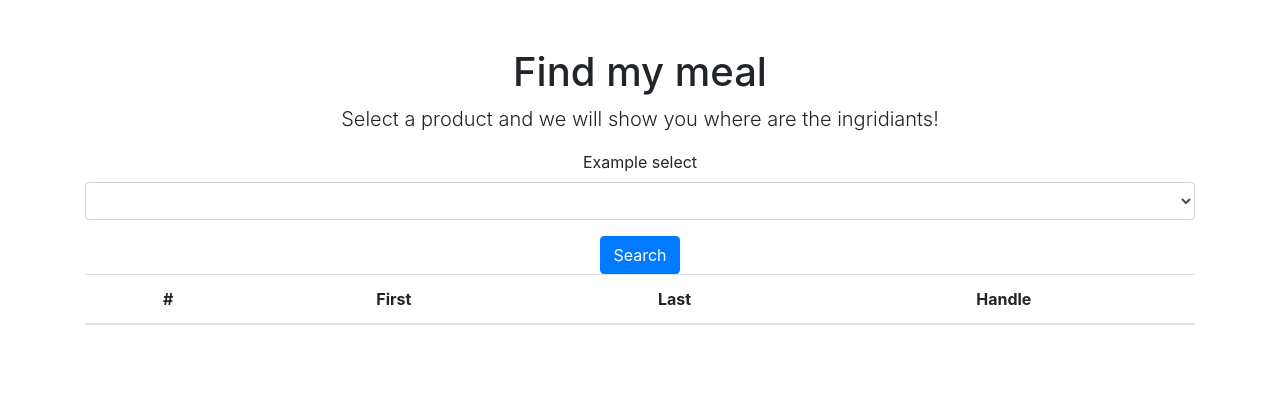
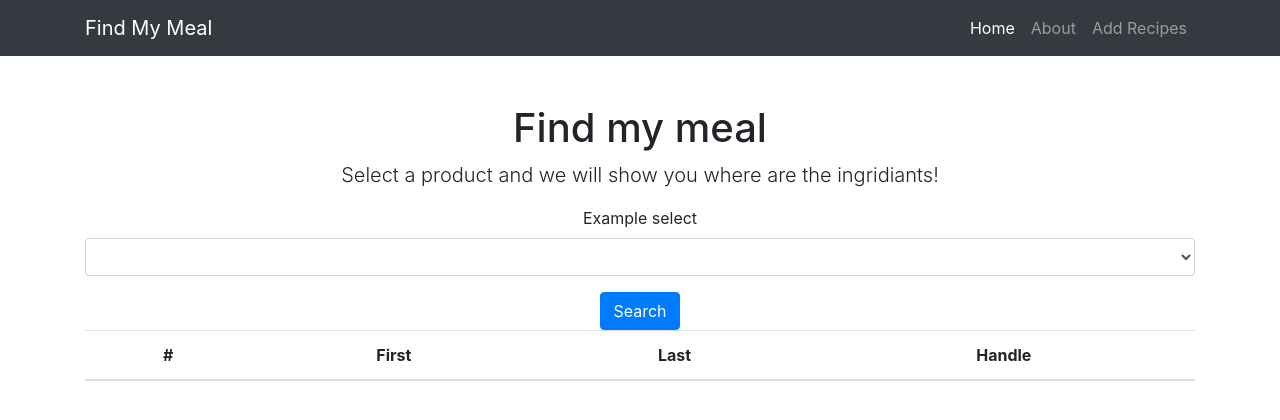
Before and after one commit to AantonM/FindMyMeal-Front, a website: page find-my-meal-web/startbootstrap-bare-gh-pages/index.html in a window 1280 px wide. Drawn offline with nearby package versions, Linux system fonts and the light colour scheme; no server answers.

Commit message:
Add nave bar back in

```diff
--- a/find-my-meal-web/startbootstrap-bare-gh-pages/index.html
+++ b/find-my-meal-web/startbootstrap-bare-gh-pages/index.html
@@ -70,6 +70,33 @@
 
 <body onload="load()">
 
+  <!-- Navigation -->
+  <nav class="navbar navbar-expand-lg navbar-dark bg-dark static-top">
+    <div class="container">
+      <a class="navbar-brand" href="#">Find My Meal </a>
+      <button class="navbar-toggler" type="button" data-toggle="collapse" data-target="#navbarResponsive"
+        aria-controls="navbarResponsive" aria-expanded="false" aria-label="Toggle navigation">
+        <span class="navbar-toggler-icon"></span>
+      </button>
+      <div class="collapse navbar-collapse" id="navbarResponsive">
+        <ul class="navbar-nav ml-auto">
+          <li class="nav-item active">
+            <a class="nav-link" href="#">Home
+              <span class="sr-only">(current)</span>
+            </a>
+          </li>
+          <li class="nav-item">
+            <a class="nav-link" href="#">About</a>
+          </li>
+          <li class="nav-item">
+            <a class="nav-link" href="#">Add Recipes</a>
+          </li>
+        </ul>
+      </div>
+    </div>
+  </nav>
+
+
   <!-- Page Content -->
   <div class="container">
     <div class="row">
```
